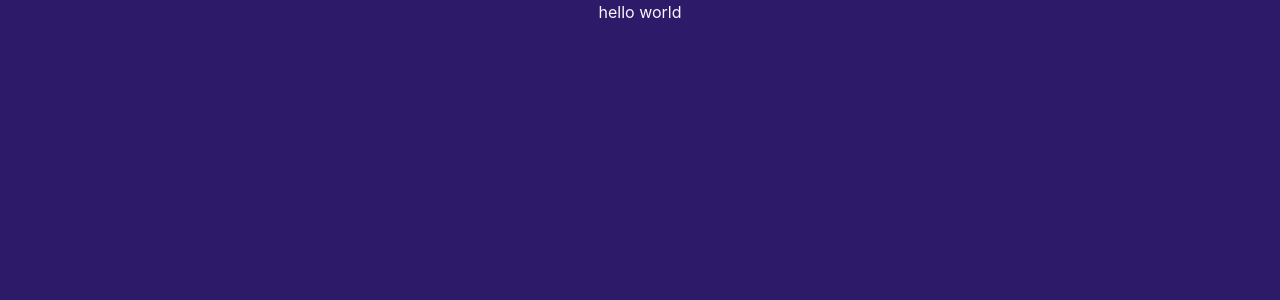
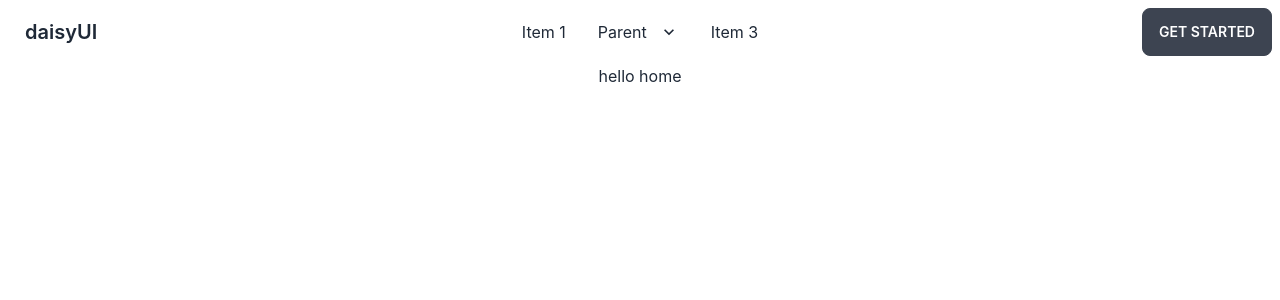
Before and after one commit to Ronnie038/marketing-expert-client, a React (Create React App) app: page / in a window 1280 px wide. Shown: the top 300 px of the page. Built offline with nearby package versions, Linux system fonts and the light colour scheme.

Commit message:
navbar added

```diff
--- a/package.json
+++ b/package.json
@@ -10,6 +10,7 @@
     "firebase": "^9.13.0",
     "react": "^18.2.0",
     "react-dom": "^18.2.0",
+    "react-router-dom": "^6.4.3",
     "react-scripts": "5.0.1",
     "web-vitals": "^2.1.4"
   },
--- a/src/App.js
+++ b/src/App.js
@@ -1,7 +1,26 @@
+import { createBrowserRouter, RouterProvider } from 'react-router-dom';
 import './App.css';
+import Main from './Layout/Main';
+import Home from './pages/Home/Home';
 
 function App() {
-	return <div className='App'>hello world</div>;
+	const router = createBrowserRouter([
+		{
+			path: '/',
+			element: <Main />,
+			children: [
+				{
+					index: true,
+					element: <Home />,
+				},
+			],
+		},
+	]);
+	return (
+		<div className='App'>
+			<RouterProvider router={router}></RouterProvider>
+		</div>
+	);
 }
 
 export default App;
--- a/src/Layout/Main.js
+++ b/src/Layout/Main.js
@@ -0,0 +1,21 @@
+import React from 'react';
+import { Outlet } from 'react-router-dom';
+// import Footer from '../../../Footer';
+import Header from '../pages/Shared/Header';
+
+const Main = () => {
+	return (
+		<div
+			data-theme='light'
+			className='flex justify-between flex-col min-h-screen'
+		>
+			<div className=''>
+				<Header />
+				<Outlet />
+			</div>
+			{/* <Footer /> */}
+		</div>
+	);
+};
+
+export default Main;
--- a/src/pages/Home/Home.js
+++ b/src/pages/Home/Home.js
@@ -0,0 +1,7 @@
+import React from 'react';
+
+const Home = () => {
+	return <div>hello home</div>;
+};
+
+export default Home;
--- a/src/pages/Shared/Header.js
+++ b/src/pages/Shared/Header.js
@@ -0,0 +1,102 @@
+import React from 'react';
+import { Link } from 'react-router-dom';
+
+const Header = () => {
+	return (
+		<div>
+			<div className='navbar bg-base-100'>
+				<div className='navbar-start'>
+					<div className='dropdown'>
+						<label tabIndex={0} className='btn btn-ghost lg:hidden'>
+							<svg
+								xmlns='http://www.w3.org/2000/svg'
+								className='h-5 w-5'
+								fill='none'
+								viewBox='0 0 24 24'
+								stroke='currentColor'
+							>
+								<path
+									strokeLinecap='round'
+									strokeLinejoin='round'
+									strokeWidth='2'
+									d='M4 6h16M4 12h8m-8 6h16'
+								/>
+							</svg>
+						</label>
+						<ul
+							tabIndex={0}
+							className='menu menu-compact dropdown-content mt-3 p-2 shadow bg-base-100 rounded-box w-52'
+						>
+							<li>
+								<Link>Item 1</Link>
+							</li>
+							<li tabIndex={0}>
+								<Link className='justify-between'>
+									Parent
+									<svg
+										className='fill-current'
+										xmlns='http://www.w3.org/2000/svg'
+										width='24'
+										height='24'
+										viewBox='0 0 24 24'
+									>
+										<path d='M8.59,16.58L13.17,12L8.59,7.41L10,6L16,12L10,18L8.59,16.58Z' />
+									</svg>
+								</Link>
+								<ul className='p-2'>
+									<li>
+										<Link>Submenu 1</Link>
+									</li>
+									<li>
+										<Link>Submenu 2</Link>
+									</li>
+								</ul>
+							</li>
+							<li>
+								<Link>Item 3</Link>
+							</li>
+						</ul>
+					</div>
+					<Link className='btn btn-ghost normal-case text-xl'>daisyUI</Link>
+				</div>
+				<div className='navbar-center hidden lg:flex'>
+					<ul className='menu menu-horizontal p-0'>
+						<li>
+							<Link>Item 1</Link>
+						</li>
+						<li tabIndex={0}>
+							<Link>
+								Parent
+								<svg
+									className='fill-current'
+									xmlns='http://www.w3.org/2000/svg'
+									width='20'
+									height='20'
+									viewBox='0 0 24 24'
+								>
+									<path d='M7.41,8.58L12,13.17L16.59,8.58L18,10L12,16L6,10L7.41,8.58Z' />
+								</svg>
+							</Link>
+							<ul className='p-2'>
+								<li>
+									<Link>Submenu 1</Link>
+								</li>
+								<li>
+									<Link>Submenu 2</Link>
+								</li>
+							</ul>
+						</li>
+						<li>
+							<Link>Item 3</Link>
+						</li>
+					</ul>
+				</div>
+				<div className='navbar-end'>
+					<Link className='btn'>Get started</Link>
+				</div>
+			</div>
+		</div>
+	);
+};
+
+export default Header;
```
Also changed, not shown: src/pages/Shared/Footer.js (deleted), 1 other file (tests, documents, lock files or other folders).
